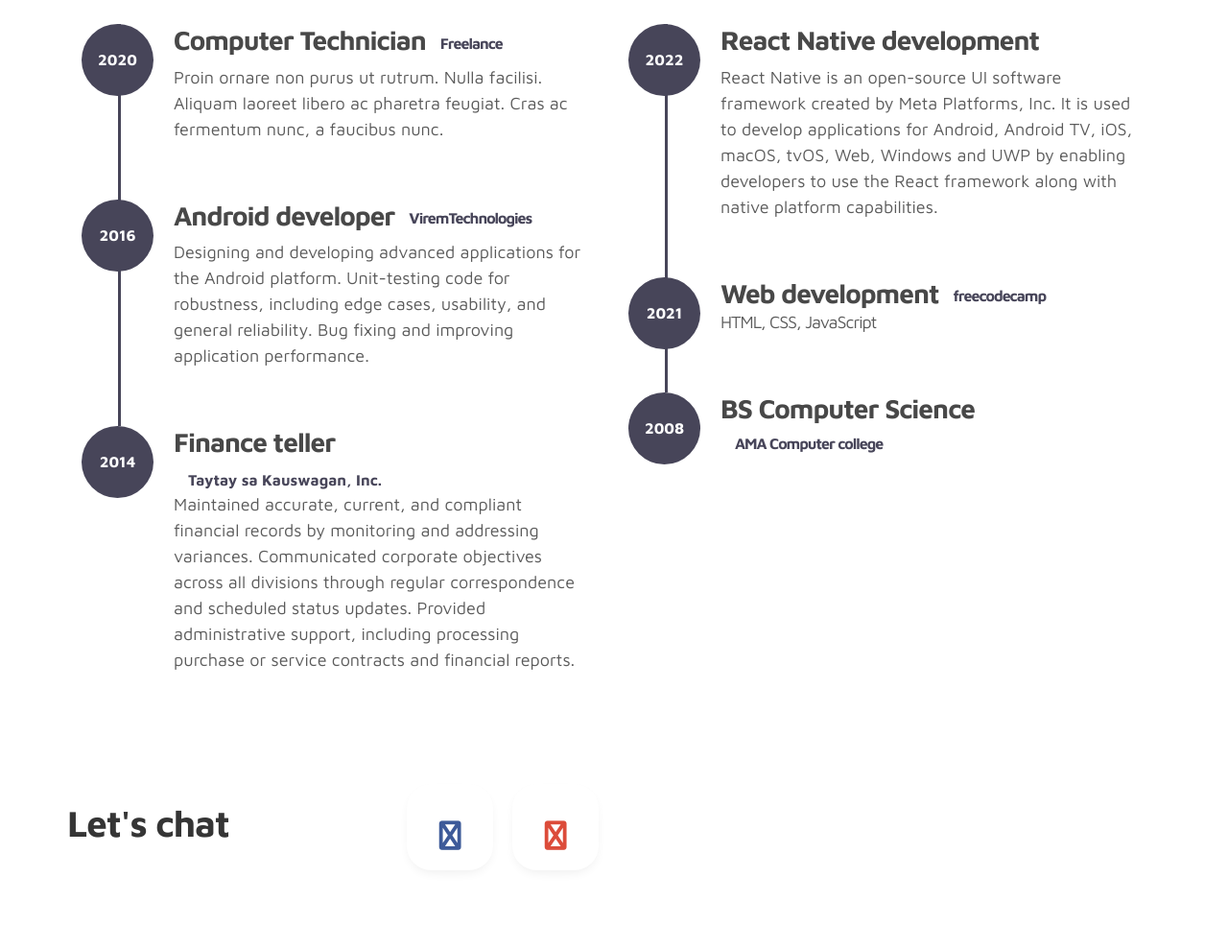
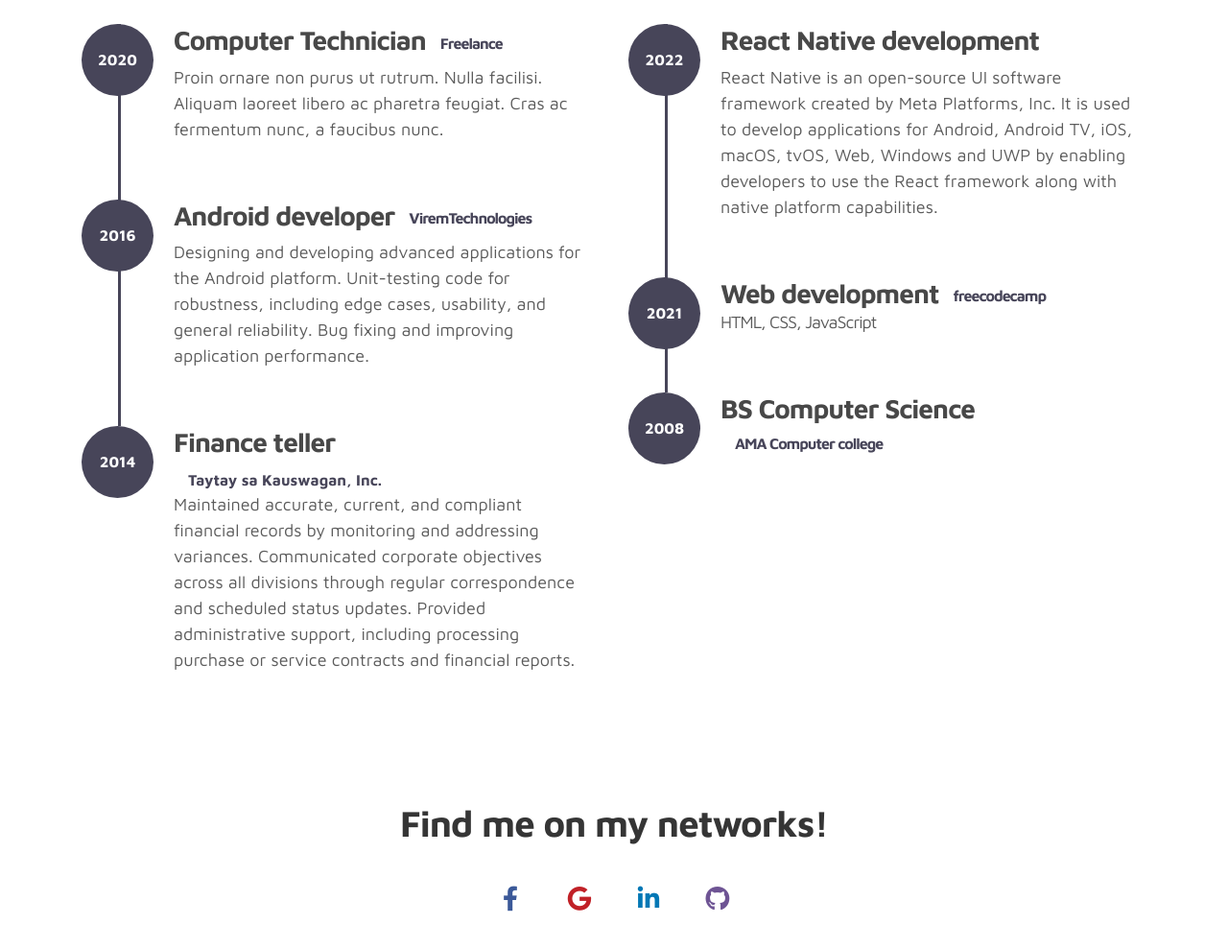
Before and after one commit to avcolar/avcolar.github.io, a plain HTML site: page index.html in a window 1280 px wide. Shown: the part 1560-2548 px from the top of the page at 96% size. Before the commit the page ends 2497 px from the top, so only its background shows below. Drawn offline with Linux system fonts and the light colour scheme.

Commit message:
fixed socials

```diff
--- a/css/util.css
+++ b/css/util.css
@@ -1,94 +1,80 @@
 
-.social-btns .btn,
-.social-btns .btn:before,
-.social-btns .btn .fa {
-  transition: all 0.35s;
-  transition-timing-function: cubic-bezier(0.31, -0.105, 0.43, 1.59);
-}
-.social-btns .btn:before {
-  top: 90%;
-  left: -110%;
-}
-.social-btns .btn .fa {
-  transform: scale(0.8);
-}
-.social-btns .btn.facebook:before {
-  background-color: #3b5998;
-}
-.social-btns .btn.facebook .fa {
-  color: #3b5998;
-}
-.social-btns .btn.twitter:before {
-  background-color: #3cf;
-}
-.social-btns .btn.twitter .fa {
-  color: #3cf;
-}
-.social-btns .btn.google:before {
-  background-color: #dc4a38;
-}
-.social-btns .btn.google .fa {
-  color: #dc4a38;
-}
-.social-btns .btn.dribbble:before {
-  background-color: #f26798;
-}
-.social-btns .btn.dribbble .fa {
-  color: #f26798;
-}
-.social-btns .btn.skype:before {
-  background-color: #00aff0;
-}
-.social-btns .btn.skype .fa {
-  color: #00aff0;
-}
-.social-btns .btn:focus:before,
-.social-btns .btn:hover:before {
-  top: -10%;
-  left: -10%;
-}
-.social-btns .btn:focus .fa,
-.social-btns .btn:hover .fa {
-  color: #fff;
-  transform: scale(1);
-}
-.social-btns {
-  height: 90px;
-  margin: auto;
-  font-size: 0;
-  text-align: center;
-  position: absolute;
-  top: 0;
-  bottom: 0;
-  left: 0;
-  right: 0;
-}
-.social-btns .btn {
-  display: inline-block;
-  background-color: #fff;
-  width: 90px;
-  height: 90px;
-  line-height: 90px;
-  margin: 0 10px;
-  text-align: center;
-  position: relative;
-  overflow: hidden;
-  border-radius: 28%;
-  box-shadow: 0 5px 15px -5px rgba(0,0,0,0.1);
-  opacity: 0.99;
-}
-.social-btns .btn:before {
-  content: '';
-  width: 120%;
-  height: 120%;
-  position: absolute;
-  transform: rotate(45deg);
-}
-.social-btns .btn .fa {
-  font-size: 38px;
-  vertical-align: middle;
+.social-buttons {
+  display: flex;
+  flex-wrap: wrap;
+  justify-content: center;
+  gap: 8px;
 }
 
+.social-button {
+  position: relative;
+  display: flex;
+  justify-content: center;
+  align-items: center;
+  outline: none;
+  width: 64px;
+  height: 64px;
+  text-decoration: none;
+  border-radius: 100%;
+  background: #fff;
+  text-align: center;
+}
+.social-button::after {
+  content: "";
+  position: absolute;
+  top: -1px;
+  left: 50%;
+  display: block;
+  width: 0;
+  height: 0;
+  border-radius: 100%;
+  transition: 0.3s;
+}
+.social-button:focus, .social-button:hover {
+  color: #fff;
+}
+.social-button:focus::after, .social-button:hover::after {
+  width: calc(100% + 2px);
+  height: calc(100% + 2px);
+  margin-left: calc(-50% - 1px);
+}
+.social-button i,
+.social-button svg {
+  position: relative;
+  z-index: 1;
+  transition: 0.3s;
+}
+.social-button i {
+  font-size: 25.6px;
+}
+.social-button svg {
+  height: 50%;
+  width: 50%;
+}
+.social-button--facebook {
+  color: #3b5999;
+}
+.social-button--facebook::after {
+  background: #3b5999;
+}
+.social-button--linkedin {
+  color: #0077b5;
+}
+.social-button--linkedin::after {
+  background: #0077b5;
+}
+.social-button--github {
+  color: #6e5494;
+}
+.social-button--github::after {
+  background: #6e5494;
+}
+.social-button--google {
+  color: #c12127;
+}
+.social-button--google::after {
+  background: #c12127;
+}
 
 
 img.grayscale {
--- a/index.html
+++ b/index.html
@@ -17,7 +17,10 @@
     <link rel="stylesheet" href="css/unicons.css" />
     <link rel="stylesheet" href="css/owl.carousel.min.css" />
     <link rel="stylesheet" href="css/owl.theme.default.min.css" />
-    <link rel="stylesheet" href="https://cdnjs.cloudflare.com/ajax/libs/font-awesome/6.2.0/css/all.min.css">
+    <link
+      rel="stylesheet"
+      href="https://cdnjs.cloudflare.com/ajax/libs/font-awesome/6.2.0/css/all.min.css"
+    />
 
     <!-- MAIN STYLE -->
     <link rel="stylesheet" href="css/tooplate-style.css" />
@@ -29,7 +32,7 @@
     <nav class="navbar navbar-expand-sm navbar-light">
       <div class="container">
         <a class="navbar-brand" href="index.html"
-          ><i class="uil uil-home"></i> Home</a
+          ><i class="uil uil-home-alt"></i> Home</a
         >
 
         <button
@@ -294,12 +297,28 @@
     <section class="contact py-5" id="contact">
       <div class="container">
         <div class="row">
-          <h2>Let's chat</h2>
-          <div class="col-lg-6">
-            <div class="social-btns">
-              <a class="btn facebook" href="#"><i class="fa fa-facebook"></i></a>
-              <a class="btn google" href="#"><i class="fa fa-google"></i></a>
+          <div class="col-lg-11 text-center mx-auto col-12">
+
+            <div class="col-lg-8 mx-auto">
+              <h2 class="mb-4 mobile-mt-2">Find me on my networks!</h2>
             </div>
+
+
+            <div class="social-buttons">
+              <a href="https://www.Facebook.com/colar.aaron" target="_blank" class="social-button social-button--facebook" aria-label="Facebook">
+                <i class="fab fa-facebook-f"></i>
+              </a>
+              <a href="mailto:colar.aaron@gmail.com" target="_blank" class="social-button social-button--google" aria-label="Google">
+                <i class="fab fa-google"></i>
+              </a>
+              <a href="https://www.linkedin.com/in/aaroncolar" target="_blank" class="social-button social-button--linkedin" aria-label="LinkedIn">
+                <i class="fab fa-linkedin-in"></i>
+              </a>
+              <a href="https://www.GitHub.com/avcolar" target="_blank" class="social-button social-button--github" aria-label="GitHub">
+                <i class="fab fa-github"></i>
+              </a>
+            </div>
+
           </div>
         </div>
       </div>
```
